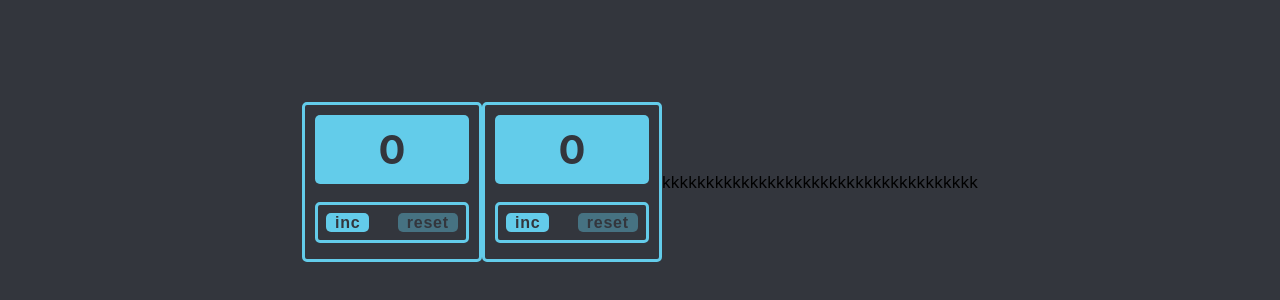
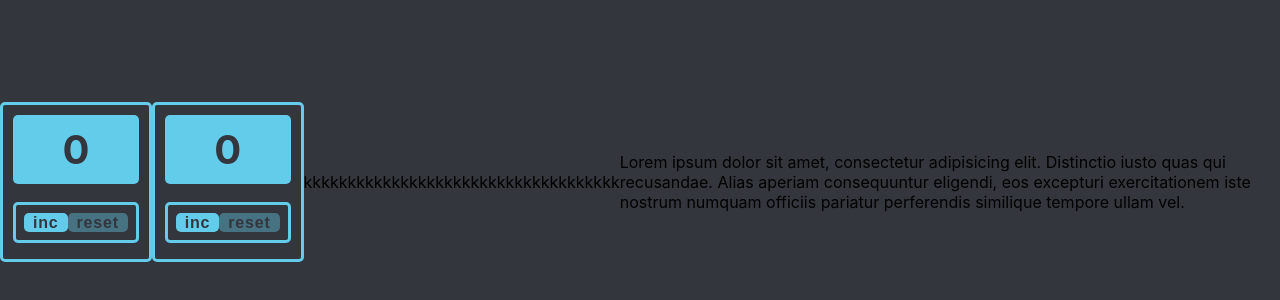
Before and after one commit to irina-lat/my-app-test1, a React (Create React App) app: page / in a window 1280 px wide. Shown: the part 218-518 px from the top of the page. Built offline with nearby package versions, Linux system fonts and the light colour scheme.

Commit message:
lorem ipsum

```diff
--- a/src/Component2.jsx
+++ b/src/Component2.jsx
@@ -4,6 +4,10 @@ function Component2() {
             <div>kkkk</div>
             <div>kkkk</div>
             <div>kkkk</div>
+            <div>Lorem ipsum dolor sit amet, consectetur adipisicing elit. Distinctio iusto quas qui recusandae. Alias
+                aperiam consequuntur eligendi, eos excepturi exercitationem iste nostrum numquam officiis pariatur
+                perferendis similique tempore ullam vel.
+            </div>
         </>
     )
 }
```
